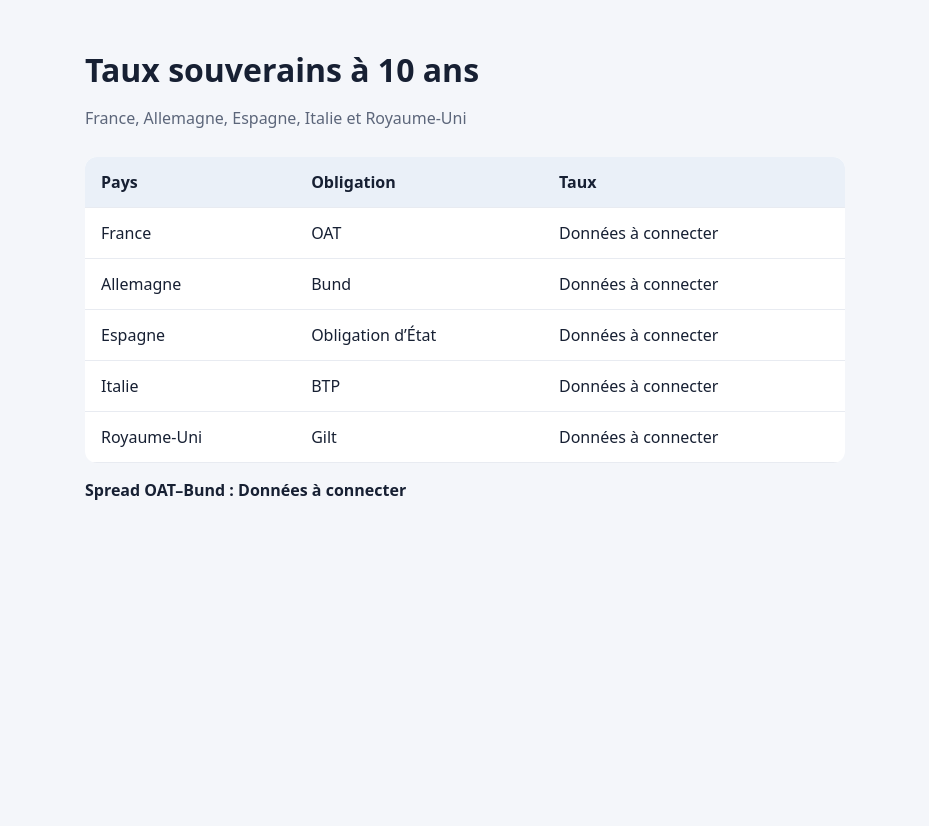
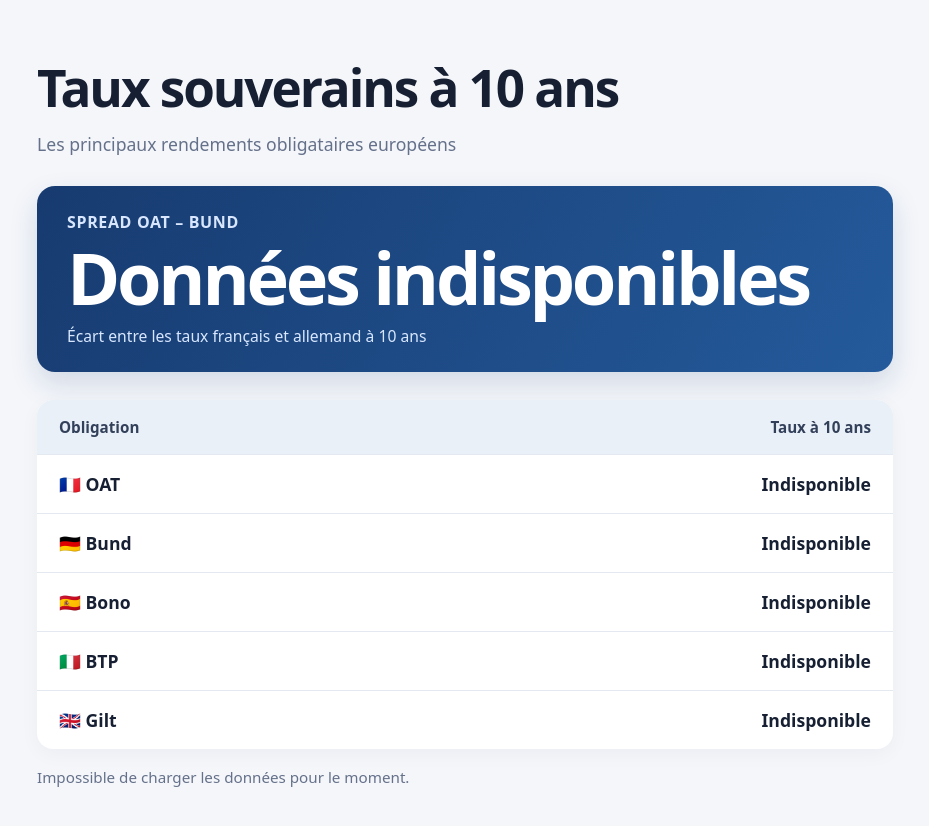
Before and after one commit to MatteoPython2/OAT---BUND-Spread, a plain HTML site: page index.html in a window 1280 px wide. Shown: the whole page, without its empty margins (175-1104 px from the left). Before the commit the page ends 800 px from the top, so only its background shows below. Drawn offline with Linux system fonts and the light colour scheme; no server answers.

Commit message:
Refactor HTML structure and improve styling
Updated styles and structure for better layout and readability.

```diff
--- a/index.html
+++ b/index.html
@@ -5,50 +5,155 @@
   <meta name="viewport" content="width=device-width, initial-scale=1">
   <title>Taux souverains — OAT & Bund</title>
   <style>
+    :root {
+      color-scheme: light;
+      --ink: #172033;
+      --muted: #65718a;
+      --line: #e4e9f1;
+      --page: #f4f6fa;
+      --blue: #173b70;
+    }
+
+    * { box-sizing: border-box; }
+
     body {
-      font-family: system-ui, sans-serif;
-      max-width: 760px;
-      margin: 48px auto;
-      padding: 0 20px;
-      color: #172033;
-      background: #f4f6fa;
+      max-width: 900px;
+      margin: 52px auto;
+      padding: 0 22px;
+      color: var(--ink);
+      background: var(--page);
+      font-family: system-ui, -apple-system, BlinkMacSystemFont, "Segoe UI", sans-serif;
     }
-    h1 { margin-bottom: 8px; }
-    .note { color: #5c667a; }
+
+    h1 {
+      margin: 0;
+      font-size: clamp(2rem, 5vw, 3.2rem);
+      letter-spacing: -0.04em;
+    }
+
+    .subtitle {
+      margin: 10px 0 30px;
+      color: var(--muted);
+      font-size: 1.1rem;
+    }
+
+    .spread-card {
+      margin-bottom: 28px;
+      padding: 25px 30px;
+      color: white;
+      background: linear-gradient(120deg, #173b70, #245a9b);
+      border-radius: 18px;
+      box-shadow: 0 12px 28px #173b7026;
+    }
+
+    .spread-label {
+      margin: 0;
+      color: #d8e7ff;
+      font-size: 1rem;
+      font-weight: 650;
+      letter-spacing: 0.04em;
+      text-transform: uppercase;
+    }
+
+    .spread-value {
+      margin: 7px 0 0;
+      font-size: clamp(2.5rem, 8vw, 4.5rem);
+      line-height: 1.05;
+      font-weight: 800;
+      letter-spacing: -0.045em;
+    }
+
+    .spread-explanation {
+      margin: 9px 0 0;
+      color: #d8e7ff;
+      font-size: 0.98rem;
+    }
+
     table {
       width: 100%;
-      margin-top: 28px;
-      border-collapse: collapse;
+      overflow: hidden;
+      border-collapse: separate;
+      border-spacing: 0;
       background: white;
-      border-radius: 12px;
-      overflow: hidden;
+      border-radius: 16px;
+      box-shadow: 0 5px 20px #1720330a;
     }
-    th, td { padding: 14px 16px; text-align: left; border-bottom: 1px solid #e8ebf1; }
-    th { background: #eaf0f8; }
-    .spread { font-weight: 700; }
+
+    th, td {
+      padding: 17px 22px;
+      text-align: left;
+      border-bottom: 1px solid var(--line);
+      font-size: 1.1rem;
+    }
+
+    th {
+      color: #33405a;
+      background: #eaf0f8;
+      font-size: 0.95rem;
+    }
+
+    tbody tr:last-child td { border-bottom: 0; }
+
+    td.rate {
+      text-align: right;
+      font-weight: 700;
+      font-variant-numeric: tabular-nums;
+    }
+
+    th:last-child { text-align: right; }
+
+    .bond {
+      font-weight: 650;
+    }
+
+    .updated {
+      margin-top: 18px;
+      color: var(--muted);
+      font-size: 0.95rem;
+    }
+
+    @media (max-width: 560px) {
+      body { margin: 30px auto; }
+      .spread-card { padding: 21px; }
+      th, td { padding: 14px 13px; font-size: 1rem; }
+    }
   </style>
 </head>
 <body>
   <h1>Taux souverains à 10 ans</h1>
-  <p class="note">France, Allemagne, Espagne, Italie et Royaume-Uni</p>
+  <p class="subtitle">Les principaux rendements obligataires européens</p>
+
+  <section class="spread-card" aria-live="polite">
+    <p class="spread-label">Spread OAT – Bund</p>
+    <p class="spread-value" id="spread">Chargement…</p>
+    <p class="spread-explanation">Écart entre les taux français et allemand à 10 ans</p>
+  </section>
 
   <table>
     <thead>
-      <tr><th>Pays</th><th>Obligation</th><th>Taux</th></tr>
+      <tr>
+        <th>Obligation</th>
+        <th>Taux à 10 ans</th>
+      </tr>
     </thead>
     <tbody>
-      <tr><td>France</td><td>OAT</td><td id="france">Chargement…</td></tr>
-      <tr><td>Allemagne</td><td>Bund</td><td id="allemagne">Chargement…</td></tr>
-      <tr><td>Espagne</td><td>Obligation d’État</td><td id="espagne">Chargement…</td></tr>
-      <tr><td>Italie</td><td>BTP</td><td id="italie">Chargement…</td></tr>
-      <tr><td>Royaume-Uni</td><td>Gilt</td><td id="royaume-uni">Chargement…</td></tr>
+      <tr><td class="bond">🇫🇷 OAT</td><td class="rate" id="france">Chargement…</td></tr>
+      <tr><td class="bond">🇩🇪 Bund</td><td class="rate" id="allemagne">Chargement…</td></tr>
+      <tr><td class="bond">🇪🇸 Bono</td><td class="rate" id="espagne">Chargement…</td></tr>
+      <tr><td class="bond">🇮🇹 BTP</td><td class="rate" id="italie">Chargement…</td></tr>
+      <tr><td class="bond">🇬🇧 Gilt</td><td class="rate" id="royaume-uni">Chargement…</td></tr>
     </tbody>
   </table>
 
-  <p class="spread">Spread OAT–Bund : <span id="spread">En attente des données</span></p>
-  <p class="note" id="mise-a-jour"></p>
+  <p class="updated" id="mise-a-jour"></p>
 
   <script>
+    const formaterTaux = valeur =>
+      `${Number(valeur).toLocaleString("fr-FR", {
+        minimumFractionDigits: 3,
+        maximumFractionDigits: 3
+      })} %`;
+
     fetch("./data.json")
       .then(response => {
         if (!response.ok) throw new Error("Données indisponibles");
@@ -56,22 +161,35 @@
       })
       .then(data => {
         for (const pays of ["france", "allemagne", "espagne", "italie", "royaume-uni"]) {
+          const valeur = Number(data[pays]);
           document.getElementById(pays).textContent =
-            `${Number(data[pays]).toFixed(3)} %`;
+            Number.isFinite(valeur) ? formaterTaux(valeur) : "Indisponible";
         }
 
-        const spread = (Number(data.france) - Number(data.allemagne)) * 100;
-        document.getElementById("spread").textContent =
-          `${spread.toFixed(1)} points de base`;
+        const france = Number(data.france);
+        const allemagne = Number(data.allemagne);
+
+        if (Number.isFinite(france) && Number.isFinite(allemagne)) {
+          const spread = (france - allemagne) * 100;
+          document.getElementById("spread").textContent =
+            `${spread >= 0 ? "+" : ""}${spread.toLocaleString("fr-FR", {
+              minimumFractionDigits: 1,
+              maximumFractionDigits: 1
+            })} pb`;
+        } else {
+          document.getElementById("spread").textContent = "Indisponible";
+        }
+
         document.getElementById("mise-a-jour").textContent =
-          `Données mises à jour : ${data.updated_at}`;
+          data.updated_at ? `Données mises à jour : ${data.updated_at}` : "";
       })
       .catch(() => {
-        document.querySelectorAll("tbody td:last-child").forEach(cell => {
-          cell.textContent = "Données à connecter";
+        document.getElementById("spread").textContent = "Données indisponibles";
+        document.getElementById("mise-a-jour").textContent =
+          "Impossible de charger les données pour le moment.";
+        document.querySelectorAll("td.rate").forEach(cell => {
+          cell.textContent = "Indisponible";
         });
-        document.getElementById("spread").textContent =
-          "Données à connecter";
       });
   </script>
 </body>
```
